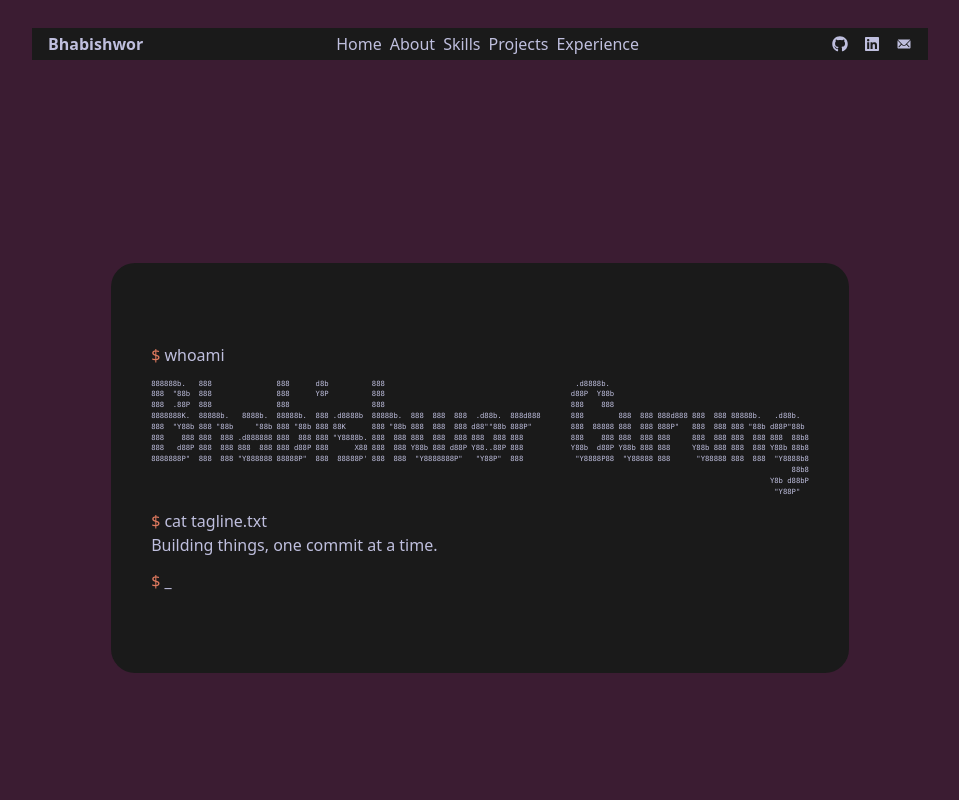
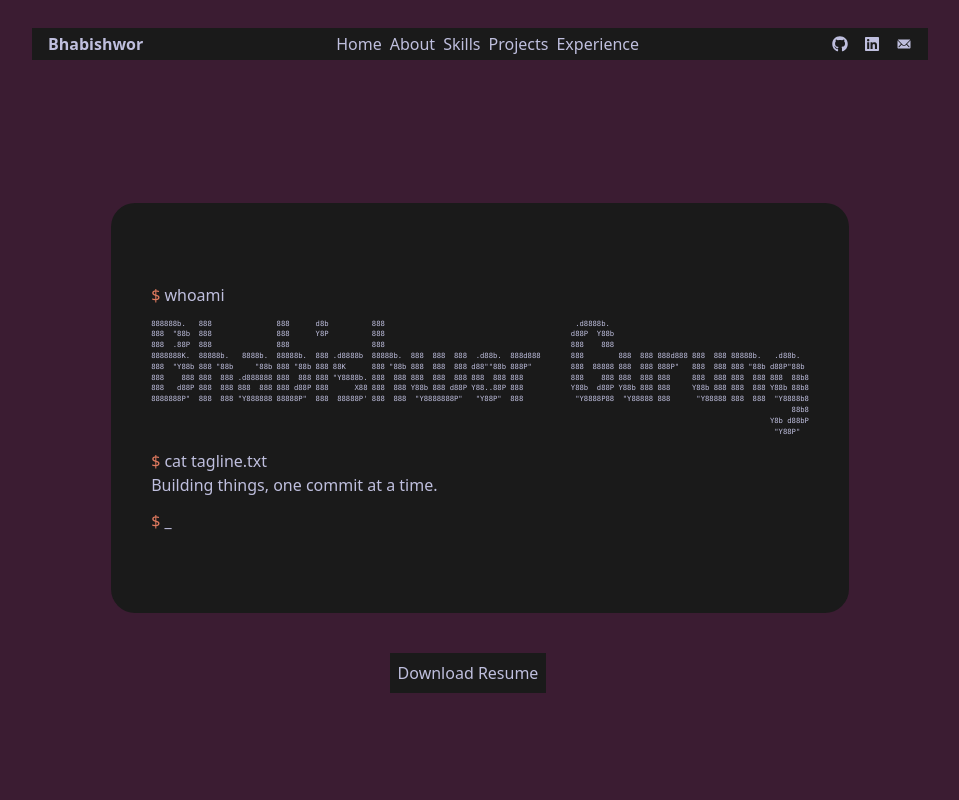
Before and after one commit to Bhabishworgrg/bhabishworgrg.github.io, a React (Vite) app: page / in a window 1280 px wide. Shown: the top 800 px of the page, without its empty margins (160-1119 px from the left). Built offline with nearby package versions, Linux system fonts and the light colour scheme.

Commit message:
Implement resume downloading

```diff
--- a/src/components/Intro.jsx
+++ b/src/components/Intro.jsx
@@ -1,8 +1,34 @@
 function Intro() {
 	const prompt = <span className='text-highlight'>$</span>;
 
+	function downloadResume() {
+		const command = ' curl -O https://bhabishworgrg.github.io/resume.docx';
+		const commandElement = document.getElementById('command-element');
+
+		commandElement.innerHTML = '';
+
+		let index = 0;
+		const typingInterval = setInterval(() => {
+			if (index < command.length) {
+				commandElement.innerHTML += command[index];
+				index++;
+			}
+			else {
+				const link = document.createElement('a');
+				link.href = '/resume.docx';
+				link.download = 'resume.docx';
+				document.body.appendChild(link);
+				link.click();
+				document.body.removeChild(link);
+				clearInterval(typingInterval);
+			}
+		}, 20);
+
+
+	};
+
 	return (
-		<div id='intro' className='h-[95vh] flex items-center justify-center'>
+		<div id='intro' className='h-[95vh] flex flex-col items-center justify-center'>
 	  		<div className='bg-secondary rounded-3xl max-w-4xl mx-2 sm:mx-6 md:mx-8 lg:mx-10 py-8 sm:py-10 md:py-20 px-4 sm:px-8 md:px-10 lg:px-10'>
 				<div className='mb-3'>
 					{ prompt } whoami
@@ -31,9 +57,16 @@ function Intro() {
 
 				<div className='mt-3'>
 					{ prompt }
-					<span className='blinking-cursor'> _</span>
+					<span id='command-element'> </span>
+					<span className='blinking-cursor'>_</span>
 				</div>
 			</div>
+
+			<button
+			className='text-xs sm:text-sm lg:text-base m-4 lg:ml-4 lg:m-10 p-2 bg-secondary text-tertiary hover:text-highlight hover:scale-110 transition-transform'
+			onClick={ () => downloadResume() }>
+				Download Resume
+			</button>
 		</div>
 	);
 };
```
Also changed, not shown: 2 other files (tests, documents, lock files or other folders).
